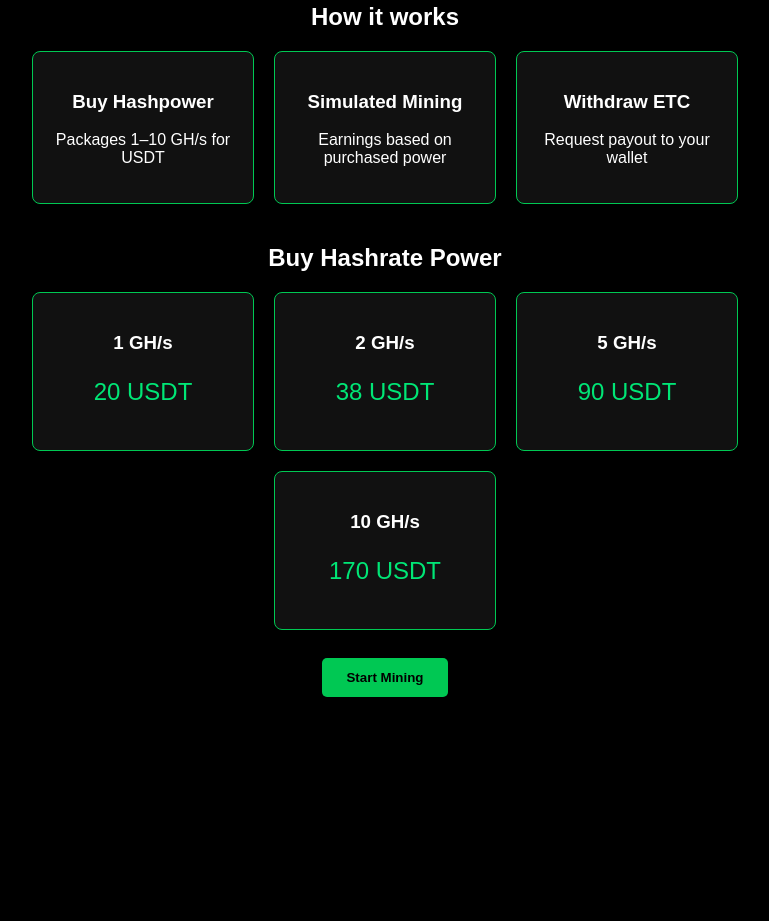
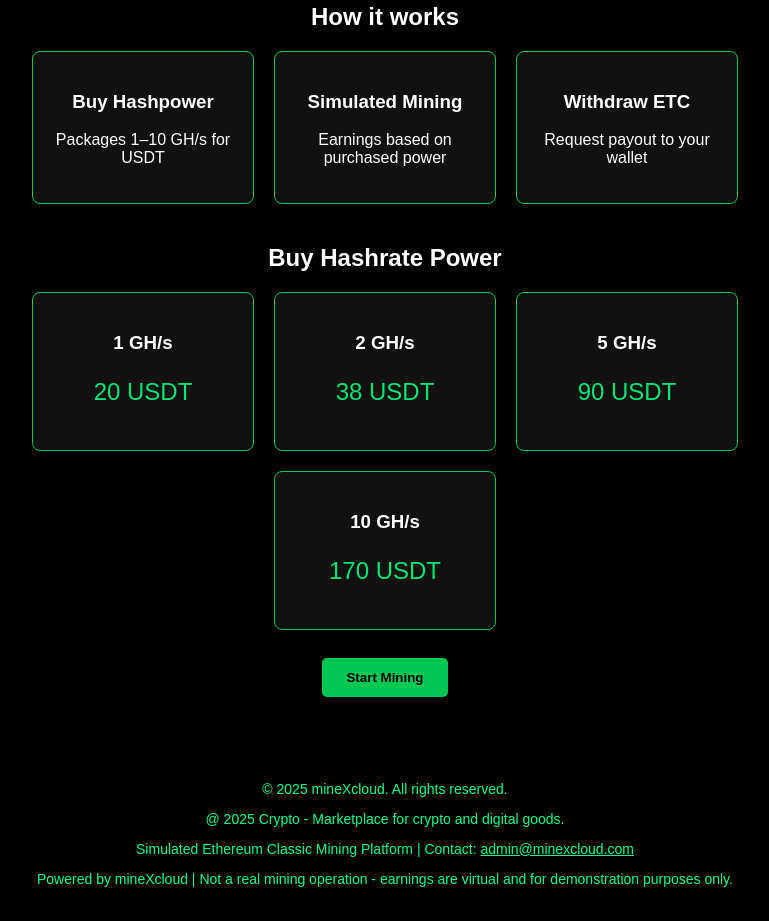
Before and after one commit to minexcloud/mineXcloud, a plain HTML site: page index.html in a window 1280 px wide. Shown: the part 304-1225 px from the top of the page, without its empty margins (255-1024 px from the left). Before the commit the page ends 1051 px from the top, so only its background shows below. Drawn offline with Linux system fonts and the light colour scheme.

Commit message:
Update index.html

```diff
--- a/index.html
+++ b/index.html
@@ -102,3 +102,9 @@
     </div>
 </body>
 </html>
+<footer style="background-color: #000; color: #00ff88; text-align: center; padding: 20px; font-size: 14px;">
+<p>&copy; 2025 mineXcloud. All rights reserved.</p>
+</p>@ 2025 Crypto - Marketplace for crypto and digital goods.</p>
+<p>Simulated Ethereum Classic Mining Platform | Contact: <a href="mailto:admin@minexcloud.com" style="color: #00ff88;">admin@minexcloud.com</a></p>
+<p>Powered by mineXcloud | Not a real mining operation - earnings are virtual and for demonstration purposes only.</p>
+</footer>
```
